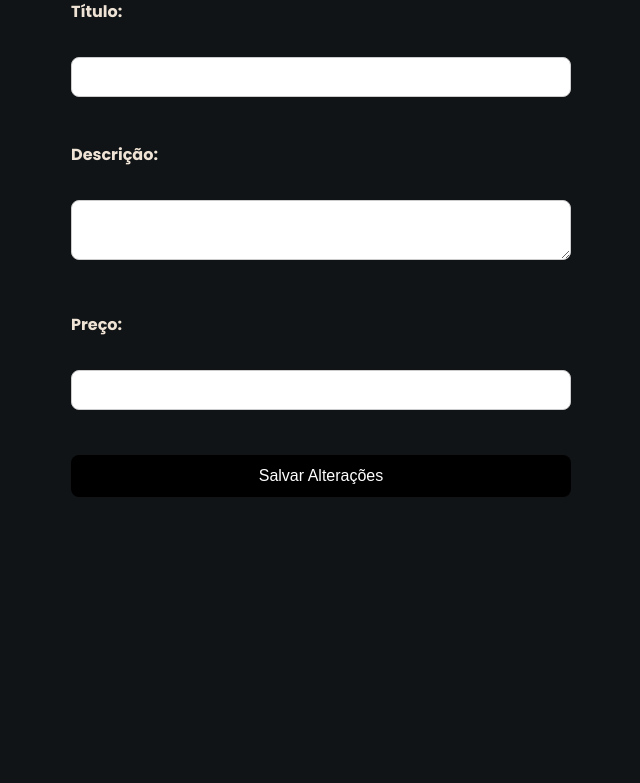
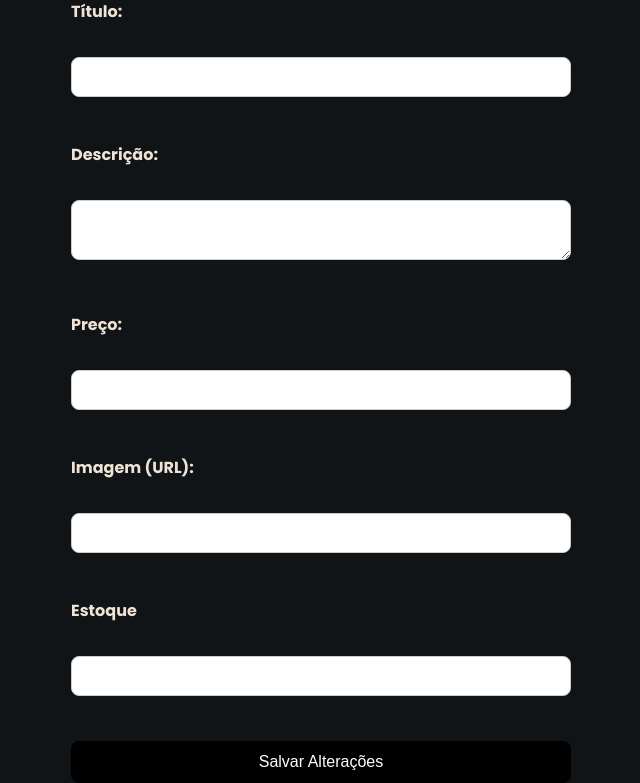
Before and after one commit to Gabriel-dev101/projeto_programacao_web, a PHP site: page /admin/edit_produto.php in a window 1280 px wide. Shown: the part 189-972 px from the top of the page, without its empty margins (319-959 px from the left). Before the commit the page ends 686 px from the top, so only its background shows below. Run offline with PHP 8.4, Linux system fonts and the light colour scheme; data that the repository does not hold is empty; some web fonts are replaced.

Commit message:
adicionado imagem e estoque no edit produto

```diff
--- a/admin/edit_produto.php
+++ b/admin/edit_produto.php
@@ -13,8 +13,10 @@ if (isset($_POST['atualizar'])) {
     $title = $_POST['title'];
     $desc = $_POST['desc'];
     $price = $_POST['price'];
+    $image = $_POST['image'];
+    $estoque = $_POST['estoque'];
 
-    $update = "UPDATE produtos SET title='$title', `desc`='$desc', price='$price' WHERE id=$id";
+    $update = "UPDATE produtos SET title='$title', `desc`='$desc', price='$price', image='$image', estoque='$estoque' WHERE id=$id";
     if (mysqli_query($conn, $update)) {
         echo "<script>alert('Produto atualizado com sucesso!'); window.location.href='index.php';</script>";
     } else {
@@ -44,6 +46,12 @@ if (isset($_POST['atualizar'])) {
             <label>Preço:</label><br>
             <input type="text" name="price" value="<?= $produto['price'] ?>"><br><br>
 
+            <label>Imagem (URL):</label><br>
+            <input type="text" name="image" value="<?= $produto['image'] ?>"><br><br>
+
+            <label>Estoque</label><br>
+            <input type="text" name="estoque" value="<?= $produto['estoque'] ?>"><br><br>
+
             <button type="submit" name="atualizar">Salvar Alterações</button>
         </form>
     </div>
```
